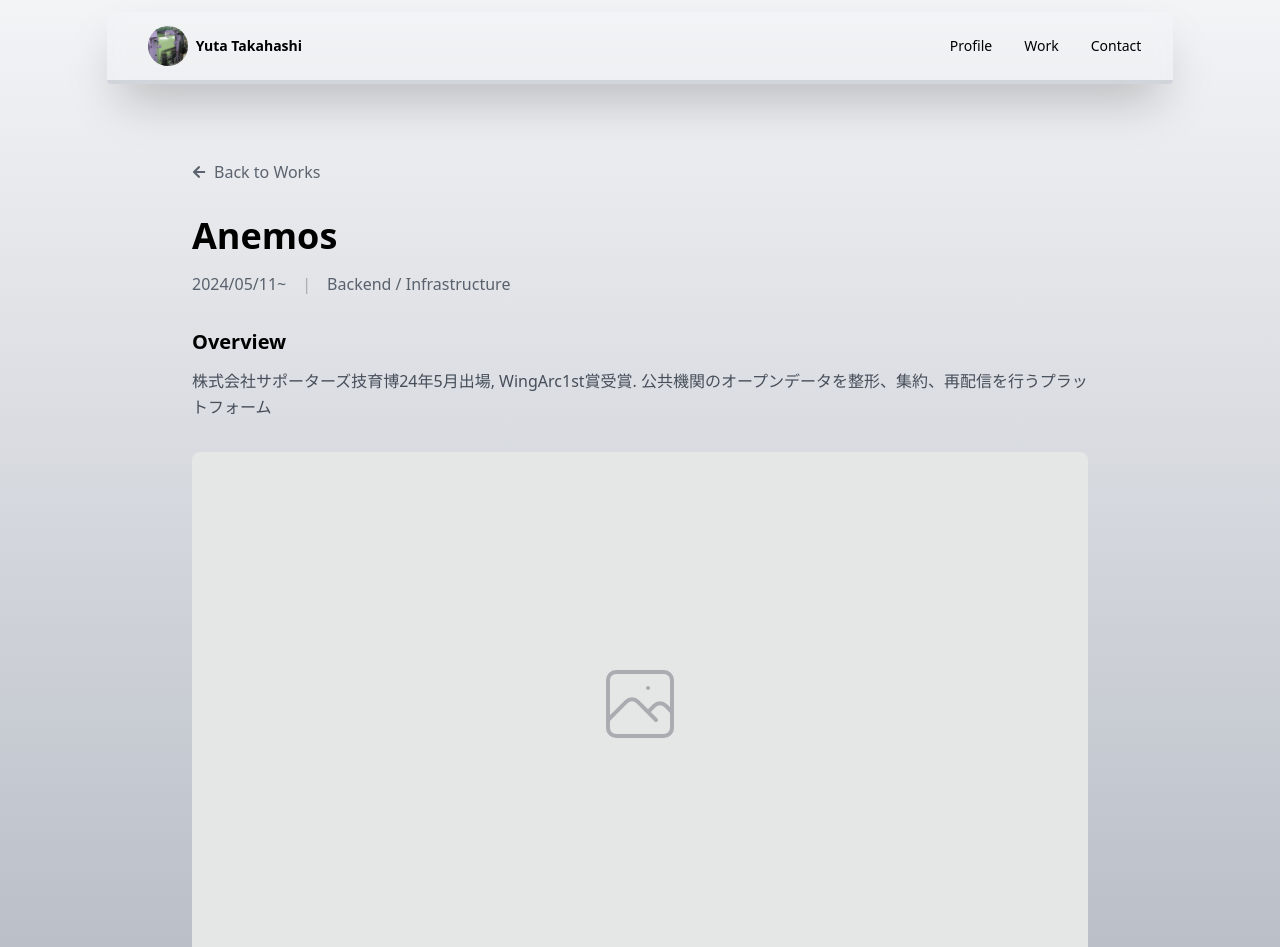
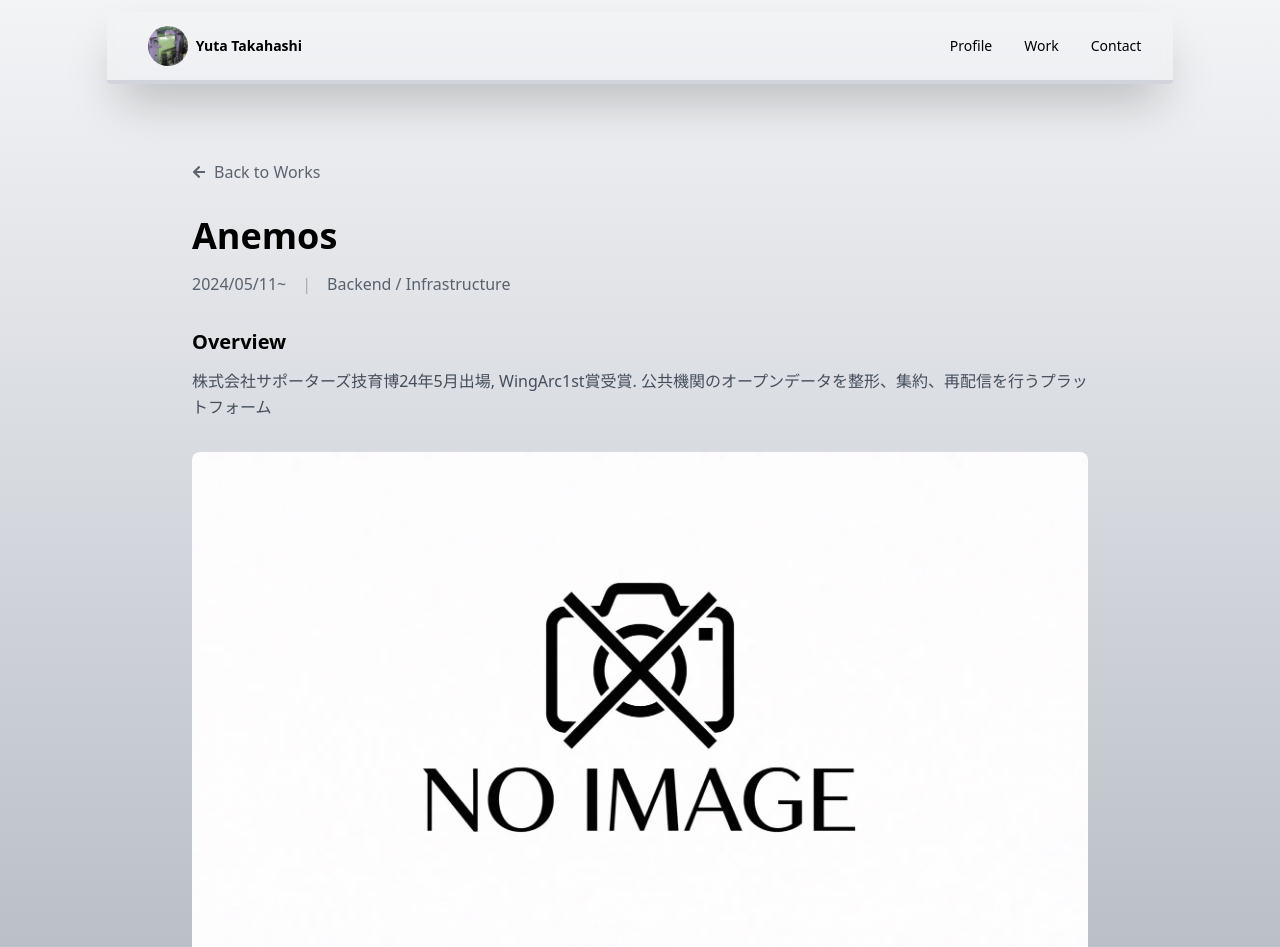
Before and after one commit to Walkmana-25/profile, a Next.js app: page /works/anemos in a window 1280 px wide. Shown: the top 947 px of the page. Built offline with nearby package versions, Linux system fonts and the light colour scheme.

Commit message:
feat: add default no-image placeholder for missing thumbnails in WorkCard and WorkDetail components

```diff
--- a/src/components/work/WorkCard.tsx
+++ b/src/components/work/WorkCard.tsx
@@ -30,30 +30,11 @@ export function WorkCard({ work, onPinToggle }: WorkCardProps) {
         </div>
 
         <div className="w-24 h-24 flex-shrink-0 rounded overflow-hidden bg-base-300">
-          {work.thumbnailUrl ? (
-            <img
-              src={work.thumbnailUrl}
-              alt={work.title}
-              className="w-full h-full object-cover"
-            />
-          ) : (
-            <div className="w-full h-full flex items-center justify-center text-base-content/30">
-              <svg
-                xmlns="http://www.w3.org/2000/svg"
-                className="h-12 w-12"
-                fill="none"
-                viewBox="0 0 24 24"
-                stroke="currentColor"
-              >
-                <path
-                  strokeLinecap="round"
-                  strokeLinejoin="round"
-                  strokeWidth={1}
-                  d="M4 16l4.586-4.586a2 2 0 012.828 0L16 16m-2-2l1.586-1.586a2 2 0 012.828 0L20 14m-6-6h.01M6 20h12a2 2 0 002-2V6a2 2 0 00-2-2H6a2 2 0 00-2 2v12a2 2 0 002 2z"
-                />
-              </svg>
-            </div>
-          )}
+          <img
+            src={work.thumbnailUrl || "/no-image.webp"}
+            alt={work.title}
+            className="w-full h-full object-cover"
+          />
         </div>
       </div>
 
--- a/src/components/work/WorkDetail.tsx
+++ b/src/components/work/WorkDetail.tsx
@@ -49,30 +49,11 @@ export function WorkDetail({ work }: WorkDetailProps) {
 
       {/* Main Visual */}
       <div className="w-full aspect-video rounded-lg overflow-hidden bg-base-300 mb-8">
-        {work.thumbnailUrl ? (
-          <img
-            src={work.thumbnailUrl}
-            alt={work.title}
-            className="w-full h-full object-cover"
-          />
-        ) : (
-          <div className="w-full h-full flex items-center justify-center text-base-content/30">
-            <svg
-              xmlns="http://www.w3.org/2000/svg"
-              className="h-24 w-24"
-              fill="none"
-              viewBox="0 0 24 24"
-              stroke="currentColor"
-            >
-              <path
-                strokeLinecap="round"
-                strokeLinejoin="round"
-                strokeWidth={1}
-                d="M4 16l4.586-4.586a2 2 0 012.828 0L16 16m-2-2l1.586-1.586a2 2 0 012.828 0L20 14m-6-6h.01M6 20h12a2 2 0 002-2V6a2 2 0 00-2-2H6a2 2 0 00-2 2v12a2 2 0 002 2z"
-              />
-            </svg>
-          </div>
-        )}
+        <img
+          src={work.thumbnailUrl || "/no-image.webp"}
+          alt={work.title}
+          className="w-full h-full object-cover"
+        />
       </div>
 
       {/* Tech Stack */}
```
Also changed, not shown: public/no-image.webp (added).
